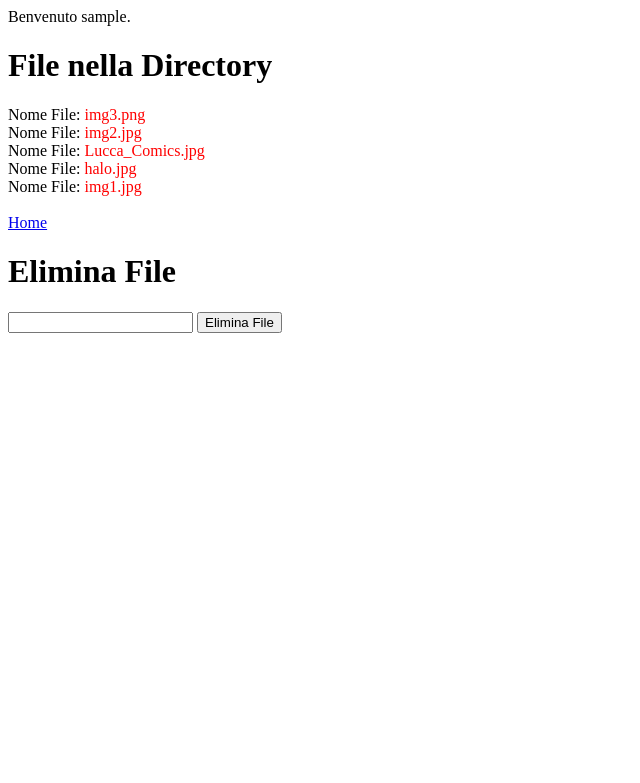
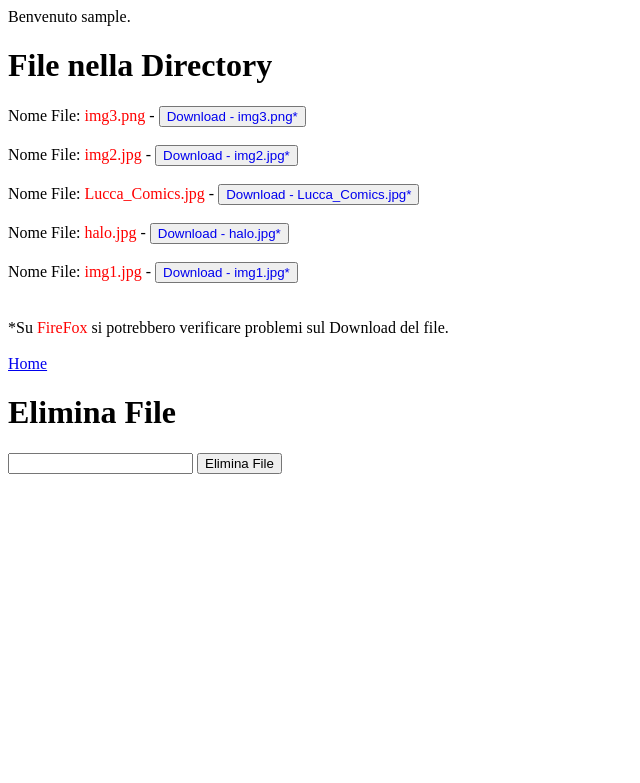
Before and after one commit to blauner5/php_protect, a PHP site: page /esplora.php in a window 1280 px wide. Shown: the top 783 px of the page, without its empty margins (0-640 px from the left). Run offline with PHP 8.4, Linux system fonts and the light colour scheme; the visitor is signed in with stand-in values (Sample User, id 1).

Commit message:
add button to download file

```diff
--- a/elimina.php
+++ b/elimina.php
@@ -13,7 +13,7 @@ else {
 			echo "<a href='esplora.php'>Esplora File</a>";
 		}
 		else {
-			echo "File non trovato<br/>";
+			echo "<font style='color:red;'>File non trovato</font><br/>";
 			echo "<a href='esplora.php'>Esplora File</a>";
 		}
 	}
--- a/esplora.php
+++ b/esplora.php
@@ -15,12 +15,13 @@ else{
 					echo "";
 				}
 				else{
-					echo "Nome File: <a style='text-decoration:none;' href='upload/$entry'><font style='color:red;'>$entry</font></a><br/>";
+					echo "Nome File: <a style='text-decoration:none;' href='upload/$entry'><font style='color:red;'>$entry</font></a> - <button style='button'><a style='text-decoration:none;' href='upload/$entry' download>Download - $entry*</a></button><br/><br/>";
 				}
 			}
 		}
 	}
 	echo "<br/>";
+	echo "*Su <font style='color:red;'>FireFox</font> si potrebbero verificare problemi sul Download del file.<br/><br/>";
 	echo "<a href='index.php'>Home</a>";
 	echo "<h1>Elimina File</h1>";
 	echo "<form action='elimina.php' method='post'>
--- a/server.php
+++ b/server.php
@@ -9,8 +9,8 @@ else{
 		$target_dir = "upload/";
 		$target_file = $target_dir . basename($_FILES["nome_file"]["name"]);
 		if (move_uploaded_file($_FILES['nome_file']['tmp_name'], $target_file)) {
-    		echo "File valido, upload completato. <br/>";
-			echo "<a href='index.php'>Home</a>";
+    		echo "File valido, upload completato.<br/>";
+				echo "<a href='index.php'>Home</a>";
 		}
 		else {
     		echo "Possibile attacco tramite file upload.\n";
```
Also changed, not shown: 2 other files.
